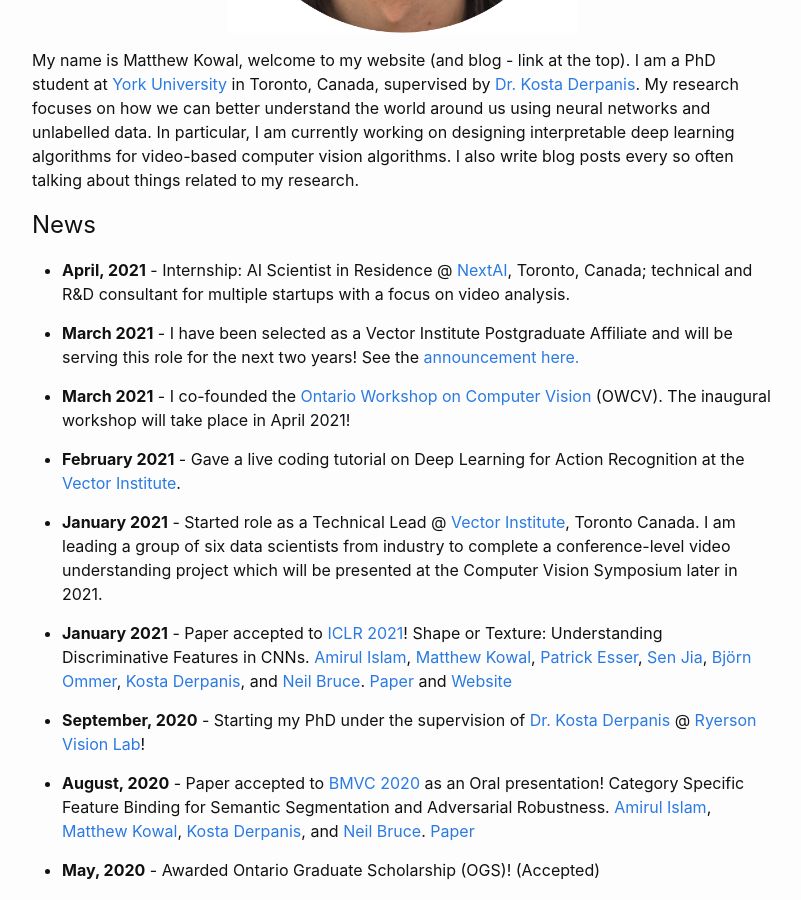
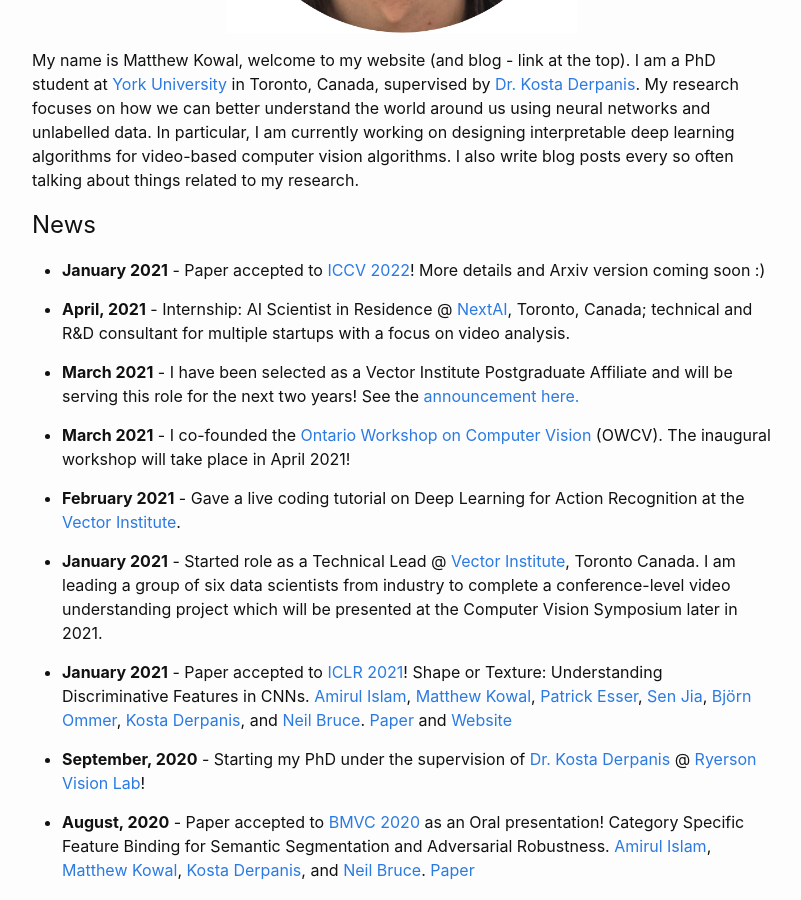
Before and after one commit to MKowal2/MKowal4.github.io, a Jekyll site: the page built from index.md, in a window 1280 px wide and 900 px high, scrolled down 411 px. Shown: the whole window, without its empty margins (238-1039 px from the left). Built offline with Jekyll 4.4.1, drawn with Linux system fonts in a browser that asks for light colours.

Commit message:
Update index.md

```diff
--- a/index.md
+++ b/index.md
@@ -18,6 +18,9 @@ My name is Matthew Kowal, welcome to my website (and blog - link at the top). I
 
 
 ## News
+
+
+* **January 2021** - Paper accepted to [ICCV 2022](http://iccv2021.thecvf.com/home)! More details and Arxiv version coming soon :)
 
 * **April, 2021** - Internship: AI Scientist in Residence @ [NextAI](https://www.nextcanada.com/next-ai/), Toronto, Canada; technical and R&D consultant for multiple startups with a focus on video analysis.
 
```
